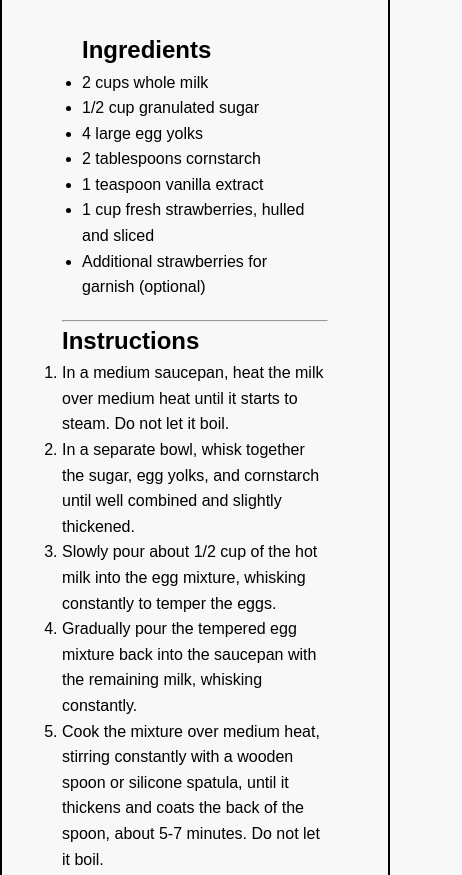
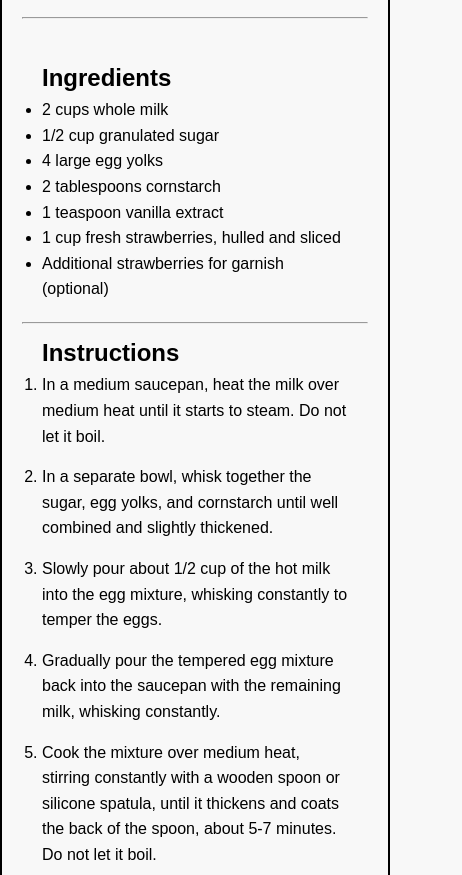
Before and after one commit to Saikatrana20/saikat-recipes, a plain HTML site: page recipes/Strawberry_custard.html in a window 390 px wide. Shown: the part 707-1582 px from the top of the page, 462 px wide, since content can reach past the window. Drawn offline with Linux system fonts and the light colour scheme.

Commit message:
Add files via upload

```diff
--- a/styles/recipe.css
+++ b/styles/recipe.css
@@ -78,7 +78,7 @@ nav {
     margin: 0 auto;
     padding: 20px 60px;
     border: black 2px solid;
-    border-radius: 60px;
+    border-radius: 20px;
     margin-top: 10px;
     margin-bottom: 10px;
 }
@@ -90,7 +90,7 @@ img {
     height: auto;
     border-radius: 5px;
     box-shadow: 0px 2px 5px rgba(0, 0, 0, 0.1);
-  }
+}
 
 .contentbox p {
     text-align: center;
@@ -101,15 +101,17 @@ img {
 h1 {
     text-align: center;
 }
-.pre-time{
+
+.pre-time {
     height: auto;
     width: 400px;
     border: 2px solid rgb(136, 60, 222);
-    background-color: rgba(136, 60 , 222, 0.2);
+    background-color: rgba(136, 60, 222, 0.2);
     padding: 20px 40px;
     margin: auto;
 }
-.line{
+
+.line {
     /* border: 0px;
     background: #000;
     height: 1.2px; */
@@ -118,9 +120,18 @@ h1 {
 
 }
 
-.ingredients{
+.ingredients {
     margin: auto;
     padding: 20px;
+}
+
+.instructions {
+    padding: 10px 20px;
+}
+
+.instructions li {
+    margin-bottom: 15px;
+
 }
 
 
@@ -134,6 +145,7 @@ h1 {
     #nav-list {
         display: block;
     }
+
 }
 
 @media only screen and (max-width: 768px) {
@@ -168,6 +180,14 @@ h1 {
         display: none;
         font-size: 30px;
     }
+
+    .pre-time {
+        width: 100%;
+    }
+
+    .contentbox {
+        padding: 20px 20px;
+    }
 }
 
 
```
